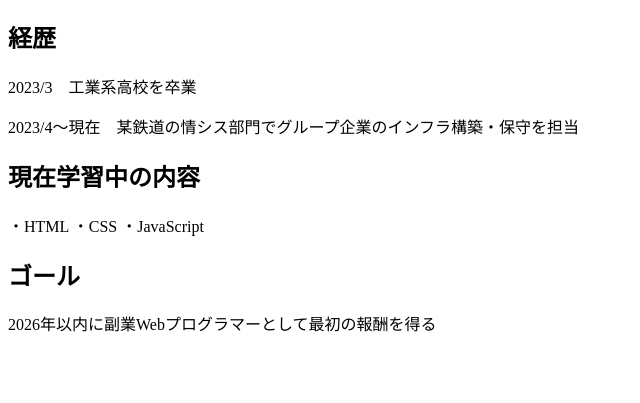
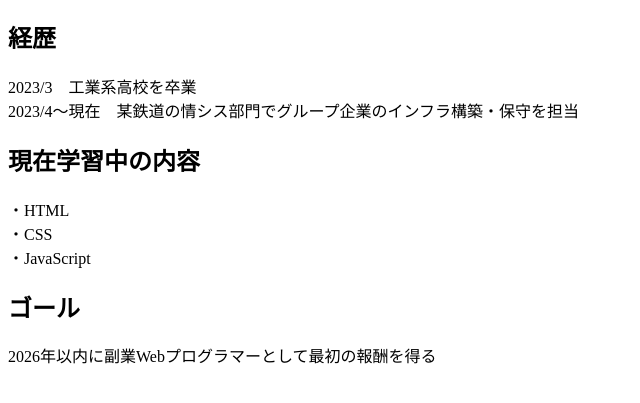
Before and after one commit to Ackeeeee/my-first-web-app, a plain HTML site: page index.html in a window 1280 px wide. Shown: the part 61-464 px from the top of the page, without its empty margins (0-640 px from the left). Drawn offline with Linux system fonts and the light colour scheme.

Commit message:
index.html
改行を修正

```diff
--- a/index.html
+++ b/index.html
@@ -8,15 +8,19 @@
 <body>
     <h1>Ackee</h1>
     <h2>経歴</h2>
-        <p>2023/3&emsp;工業系高校を卒業</p>
-        <p>2023/4～現在&emsp;某鉄道の情シス部門でグループ企業のインフラ構築・保守を担当</p>
+        <p>
+            2023/3&emsp;工業系高校を卒業<br>
+            2023/4～現在&emsp;某鉄道の情シス部門でグループ企業のインフラ構築・保守を担当
+        </p>
     <h2>現在学習中の内容</h2>
         <p>
-            ・HTML
-            ・CSS
+            ・HTML<br>
+            ・CSS<br>
             ・JavaScript
         </p>
     <h2>ゴール</h2>
-        <p>2026年以内に副業Webプログラマーとして最初の報酬を得る</p>
+        <p>
+            2026年以内に副業Webプログラマーとして最初の報酬を得る
+        </p>
 </body>
 </html>
```
